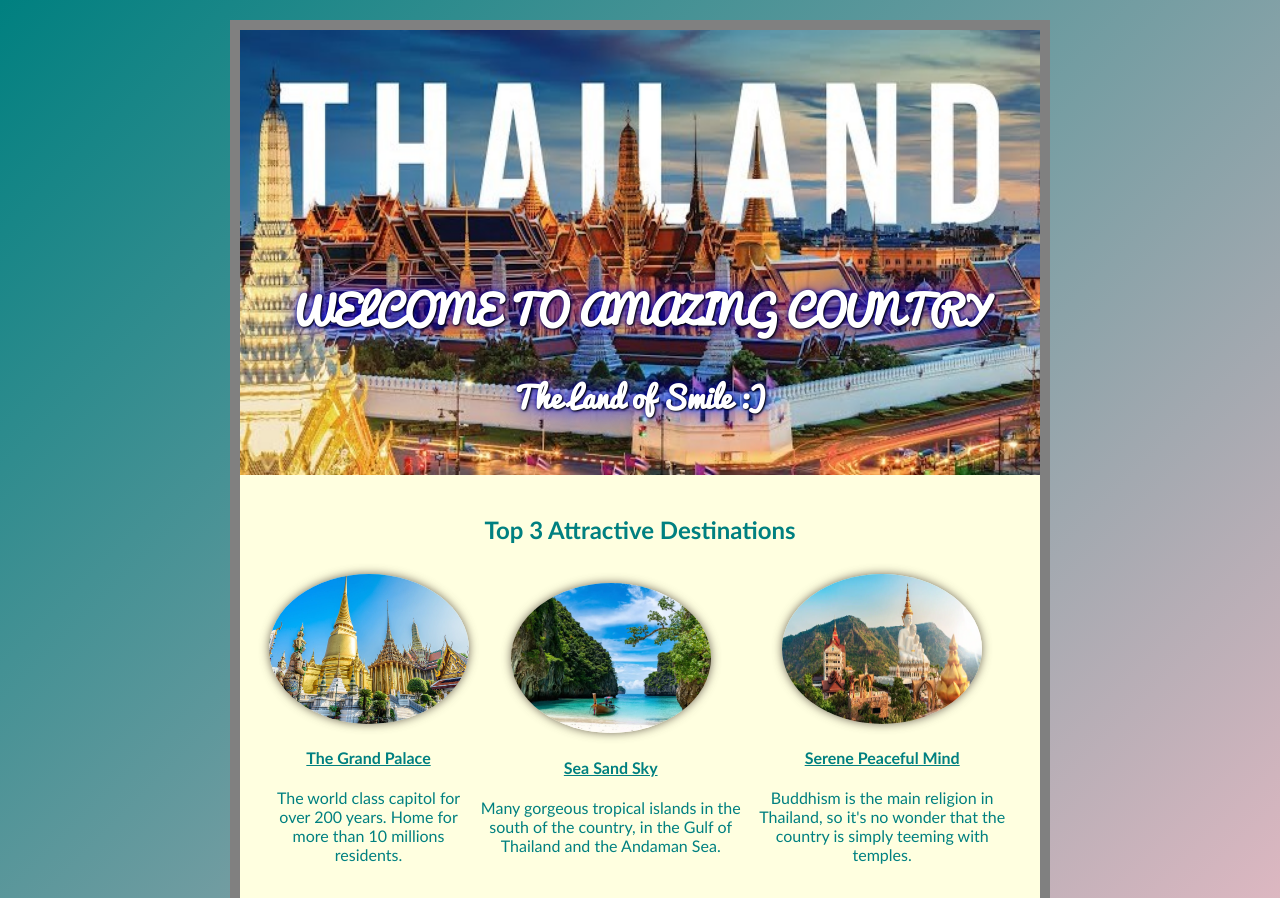
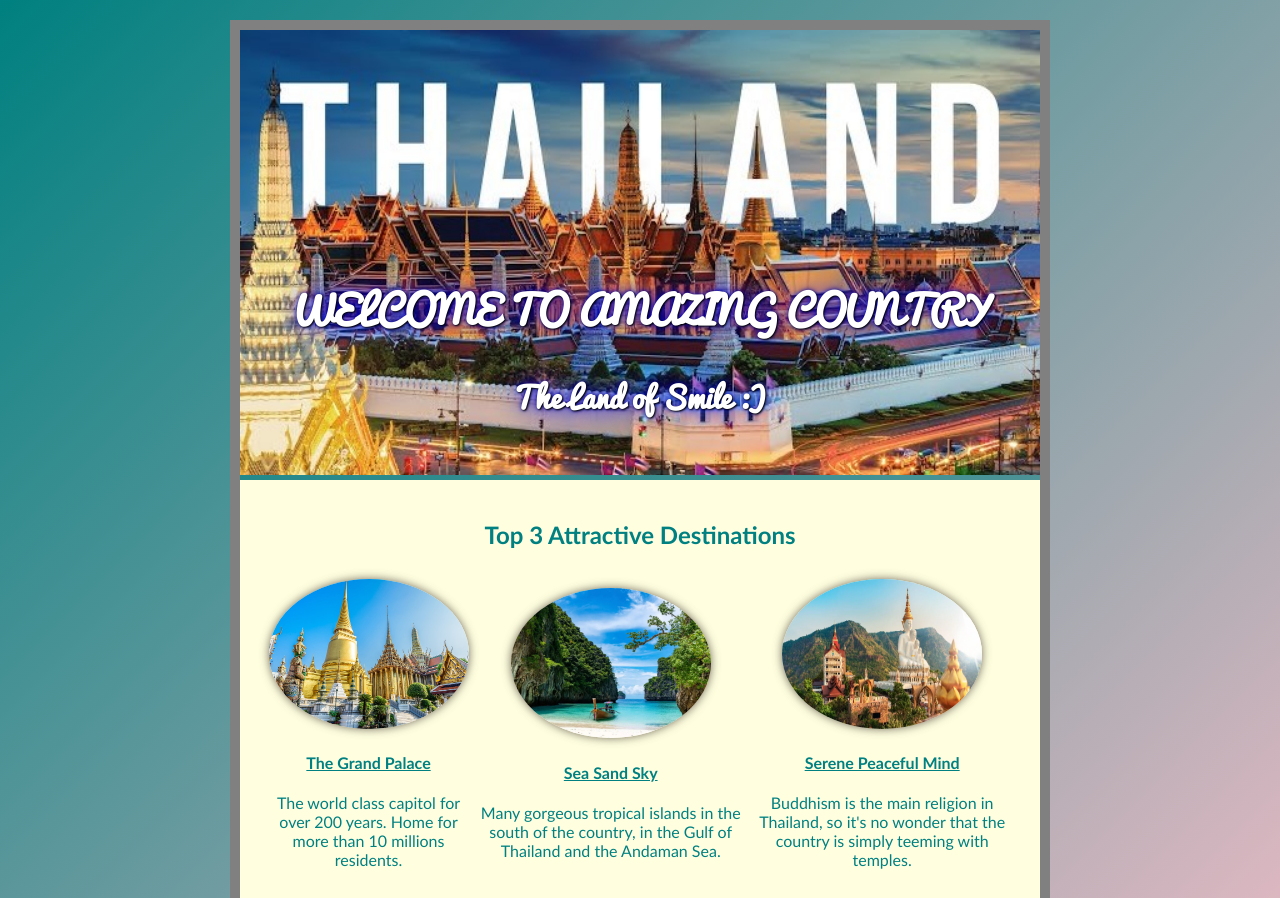
Before and after one commit to Masa-S-Ayarama/scrimba_projects, a plain HTML site: page hometown-site/index.html in a window 1280 px wide. Shown: the top 898 px of the page. Drawn offline with Linux system fonts and the light colour scheme.

Commit message:
added border bottom at header

```diff
--- a/hometown-site/styles.css
+++ b/hometown-site/styles.css
@@ -46,7 +46,7 @@ body {
   display: flex;
   flex-direction: column;
   align-items: center;
-  /*justify-content: center;*/
+  border-bottom: 5px solid rgba(0, 128, 128, 0.5);
 }
 
 .header-text {
```
